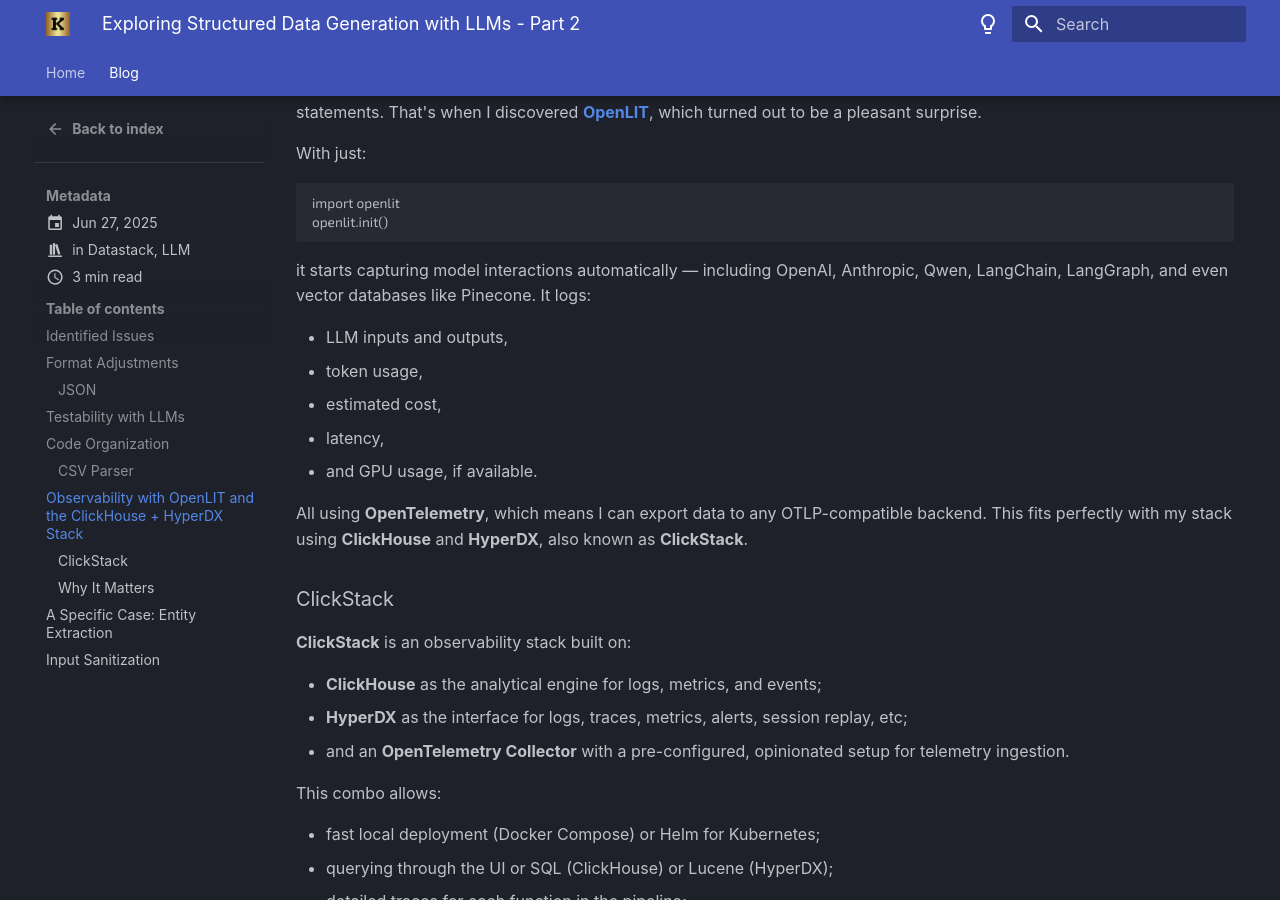
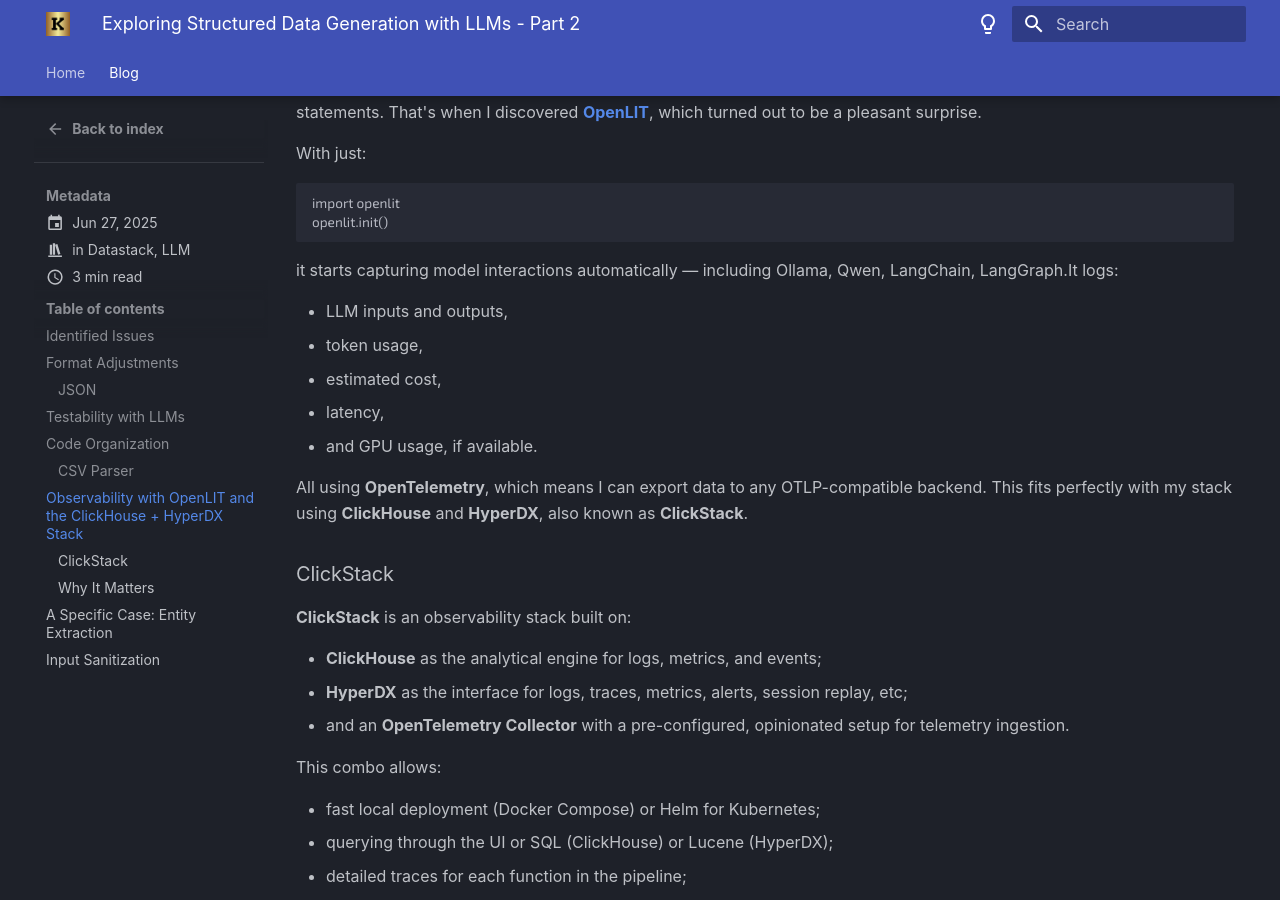
Before and after one commit to kleber-yokota/mkdocs_gh_pages, an MkDocs documentation site: the page built from docs/blog/posts/llm_part2.md, in a window 1280 px wide and 900 px high, scrolled down 1784 px. Built offline with MkDocs 1.6.1 and Material for MkDocs 9.7.7, drawn with Linux system fonts in a browser that asks for light colours; some web fonts are replaced.

Commit message:
llm part2

````diff
--- a/docs/blog/posts/llm_part2.md
+++ b/docs/blog/posts/llm_part2.md
@@ -88,7 +88,7 @@
 openlit.init()
 ```
 
-it starts capturing model interactions automatically — including OpenAI, Anthropic, Qwen, LangChain, LangGraph, and even vector databases like Pinecone. It logs:
+it starts capturing model interactions automatically — including Ollama, Qwen, LangChain, LangGraph.It logs:
 
 - LLM inputs and outputs,
 - token usage,
````
